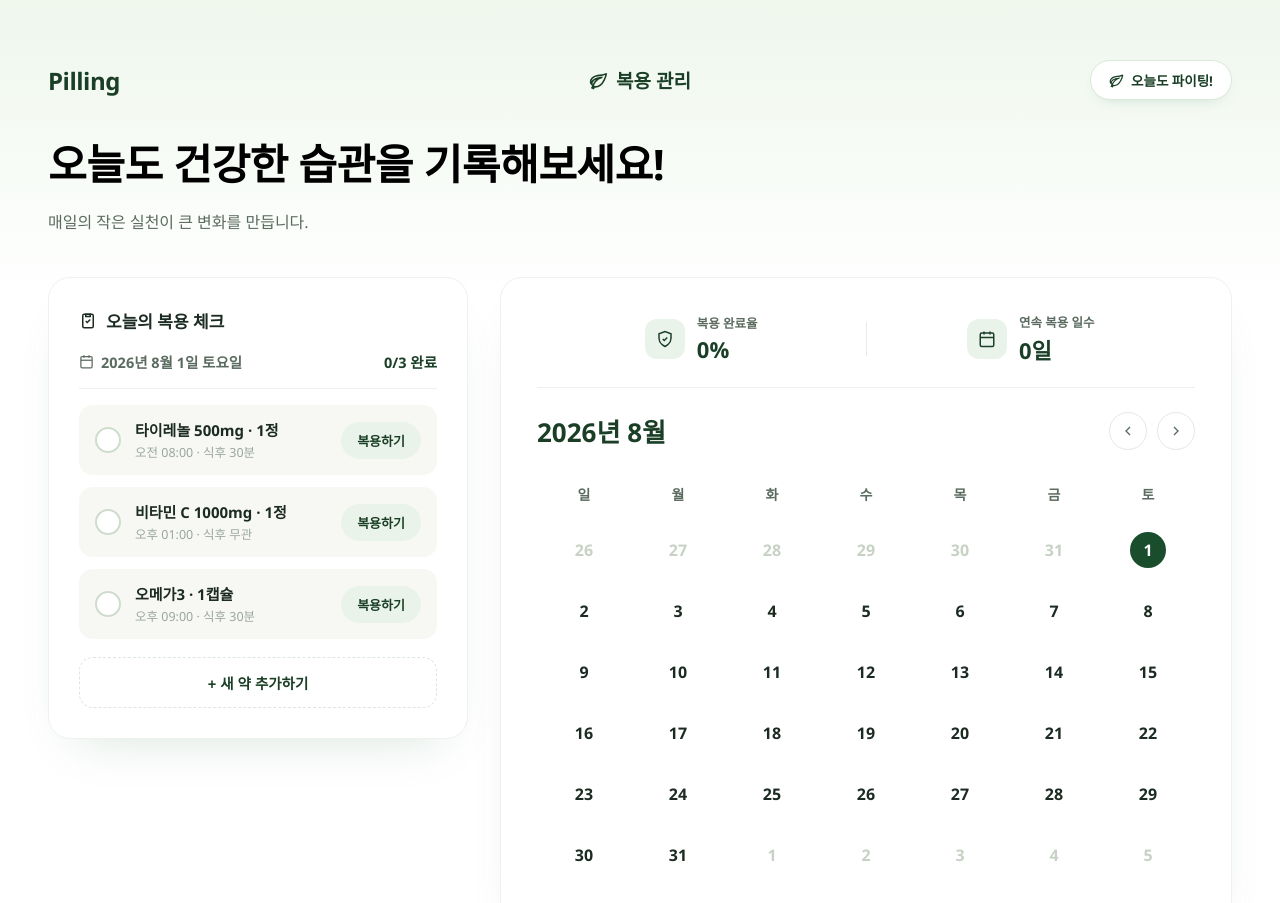
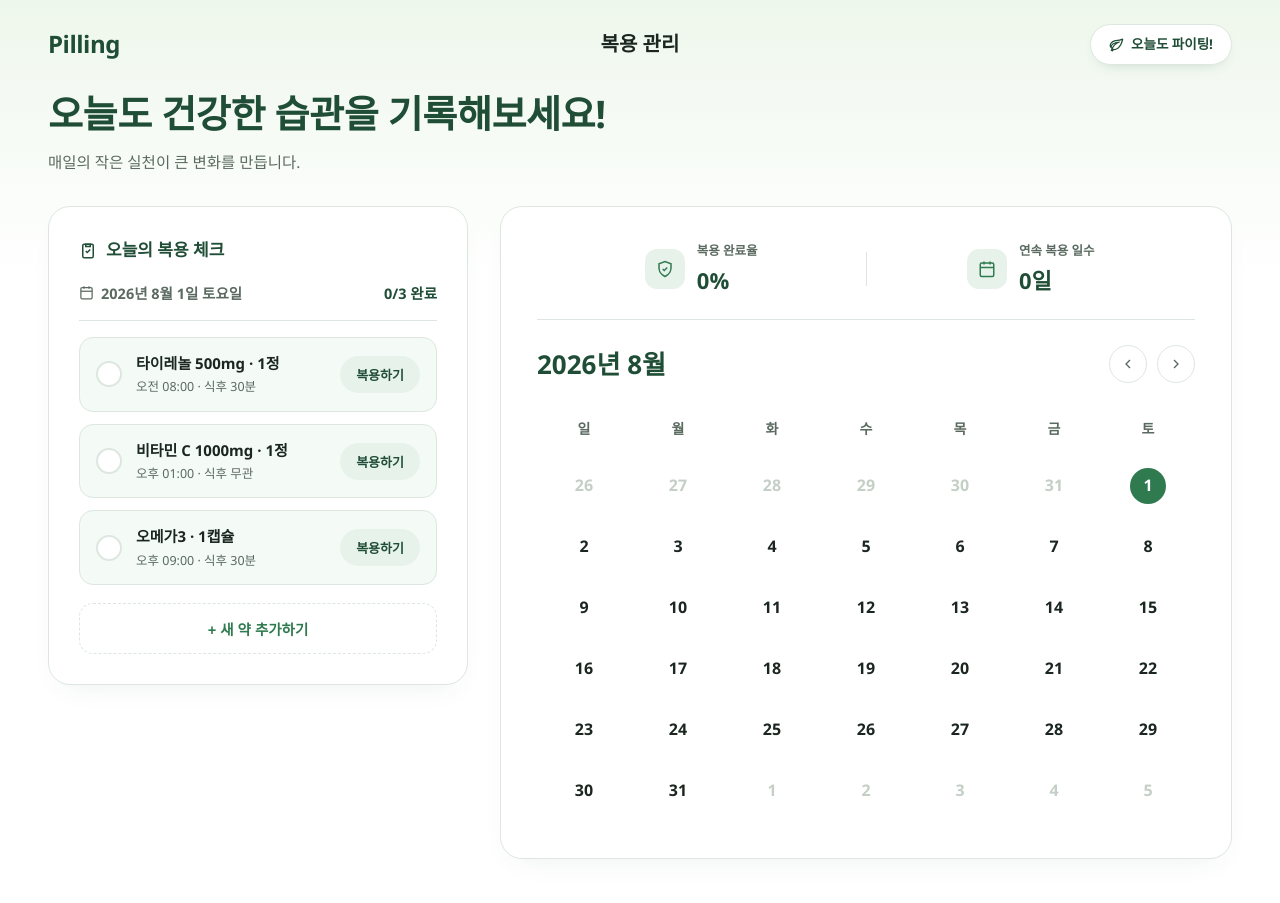
Before and after one commit to 20261184/-Pilling, a website: page 복용관리.html in a window 1280 px wide. Shown: the top 903 px of the page. Drawn offline with Linux system fonts and the light colour scheme.

Commit message:
복용관리 수정본 최종

```diff
--- a/복용관리.html
+++ b/복용관리.html
@@ -5,96 +5,106 @@
 <meta name="viewport" content="width=device-width, initial-scale=1.0">
 <title>Pilling</title>
 <style>
+  /* [폐의약품 관리] 페이지 기준 색상 변수 통일 */
   :root{
-    --green-dark:#1f6b3a;
-    --green-deep:#1a4d2c;
-    --green-mid:#2f8f4e;
-    --green-pale:#eaf3ea;
-    --green-line:#dbe8db;
-    --text-dark:#1c2b22;
-    --text-mid:#5b6b60;
-    --text-light:#9aa79e;
-    --cream:#f7f8f4;
+    --green-900:#1f4d36;
+    --green-700:#2f7a4f;
+    --green-600:#3c9461;
+    --green-100:#e7f3ea;
+    --green-50:#f4faf6;
+    --paper:#fbfaf6;
+    --ink:#1b2620;
+    --ink-soft:#5b6a60;
+    --line:#dde7df;
+    --danger:#c4502e;
+    --warn-bg:#fdeceb;
+    --warn-line:#f3b8b3;
+    --warn-text:#c0392b;
   }
   *{box-sizing:border-box;}
   body{
     margin:0;
     font-family:"Apple SD Gothic Neo","Pretendard","Segoe UI",sans-serif;
+    /* [폐의약품 관리] 페이지 기준 상단 그라데이션 배경 적용 */
     background:linear-gradient(180deg,#eef7ec,#ffffff 30%);
-    color:var(--text-dark);
+    color:var(--ink);
+    line-height:1.55;
   }
+
   .wrap{
     max-width:1280px;
     margin:0 auto;
-    padding:60px 48px 90px;
+    padding:24px 48px 60px;
     position:relative;
   }
 
+  /* =================== 공통 상단 헤더 =================== */
   .top-row{
     display:grid;
     grid-template-columns:1fr auto 1fr;
     align-items:center;
-    margin-bottom:36px;
+    margin-bottom:24px;
   }
   .logo-mark{
     font-size:24px;
     font-weight:800;
-    color:#1a3f26;
+    color:var(--green-900);
     letter-spacing:-0.02em;
+    line-height:1;
     justify-self:start;
   }
+
   .eyebrow{
     display:inline-flex;
     align-items:center;
     gap:8px;
-    color:#1a3f26;
-    font-weight:800;
-    font-size:19px;
+    color:var(--ink);
+    font-weight:700;
+    font-size:20px;
+    line-height:1;
     justify-self:center;
+    cursor:pointer;
+    transition:color .15s;
   }
+  .eyebrow:hover{
+    color:var(--green-600);
+  }
+
+  /* [폐의약품 관리] top-pill-tag 크기/여백/그림자 100% 동일화 */
   .pill-tag{
     display:inline-flex;
     align-items:center;
     gap:7px;
     background:#fff;
-    border:1px solid var(--green-line);
+    border:1px solid var(--line);
     border-radius:30px;
     padding:9px 18px;
     font-size:13.5px;
     font-weight:700;
-    color:#1a3f26;
-    box-shadow:0 6px 16px -10px rgba(31,107,58,0.3);
+    color:var(--green-900);
+    box-shadow:0 6px 16px -10px rgba(31,77,54,0.3);
     justify-self:end;
   }
 
-  .heading{margin-bottom:44px;}
+  /* =================== 메인 컨텐츠 =================== */
+  .heading{margin-bottom:32px;}
   .heading-row{
     display:flex;
     align-items:center;
     gap:14px;
-    margin:14px 0 18px;
-  }
-  .heading-icon{
-    width:44px;height:44px;
-    border-radius:14px;
-    background:var(--green-pale);
-    color:#1a3f26;
-    display:flex;
-    align-items:center;
-    justify-content:center;
-    flex-shrink:0;
+    margin:10px 0 12px;
   }
   .heading h1{
-    font-size:42px;
+    font-size:38px;
     font-weight:800;
-    line-height:1.32;
+    line-height:1.3;
     margin:0;
-    color:black;
+    color:var(--green-900);
     letter-spacing:-0.01em;
   }
   .heading p{
-    font-size:16px;
-    color:var(--text-mid);
+    font-size:15.5px;
+    color:var(--ink-soft);
     margin:0;
   }
 
@@ -109,8 +119,8 @@
     background:#fff;
     border-radius:22px;
     padding:30px;
-    border:1px solid #eef2ec;
-    box-shadow:0 24px 50px -28px rgba(31,107,58,0.2);
+    border:1px solid var(--line);
+    box-shadow:0 12px 30px -15px rgba(31,77,54,0.1);
   }
   .checklist-title{
     display:flex;
@@ -118,6 +128,7 @@
     gap:9px;
     font-size:17px;
     font-weight:800;
+    color:var(--green-900);
     margin-bottom:18px;
   }
   .checklist-meta{
@@ -126,7 +137,7 @@
     justify-content:space-between;
     padding-bottom:16px;
     margin-bottom:16px;
-    border-bottom:1px solid #eef2ec;
+    border-bottom:1px solid var(--line);
   }
   .checklist-meta .date{
     display:flex;
@@ -134,19 +145,20 @@
     gap:7px;
     font-size:14.5px;
     font-weight:600;
-    color:var(--text-mid);
+    color:var(--ink-soft);
   }
   .checklist-meta .progress{
     font-size:14.5px;
     font-weight:700;
-    color:#1a3f26;
+    color:var(--green-900);
   }
 
   .med-item{
     display:flex;
     align-items:center;
     justify-content:space-between;
-    background:var(--cream);
+    background:var(--green-50);
+    border:1px solid var(--line);
     border-radius:14px;
     padding:14px 16px;
     margin-bottom:12px;
@@ -160,7 +172,7 @@
   .med-check{
     width:26px;height:26px;
     border-radius:50%;
-    border:2px solid #cfdccd;
+    border:2px solid var(--line);
     background:#fff;
     flex-shrink:0;
     display:flex;
@@ -171,14 +183,14 @@
     transition:all .15s;
   }
   .med-check.checked{
-    background:var(--green-deep);
-    border-color:var(--green-deep);
+    background:var(--green-700);
+    border-color:var(--green-700);
   }
-  .med-name{font-size:15px; font-weight:700;}
-  .med-sub{font-size:12.5px; color:var(--text-light); margin-top:2px;}
+  .med-name{font-size:15px; font-weight:700; color:var(--ink);}
+  .med-sub{font-size:12.5px; color:var(--ink-soft); margin-top:2px;}
   .med-btn{
-    background:var(--green-pale);
-    color:#1a3f26;
+    background:var(--green-100);
+    color:var(--green-900);
     border:none;
     border-radius:20px;
     padding:9px 16px;
@@ -190,39 +202,40 @@
   }
   .med-btn.done{
     background:#fff;
-    color:var(--text-light);
+    border:1px solid var(--line);
+    color:var(--ink-soft);
   }
-  .med-btn:hover{background:#d9ecd6;}
+  .med-btn:hover:not(.done){background:#d6ebd9;}
 
   .add-btn{
     width:100%;
     margin-top:6px;
     background:transparent;
-    border:1.5px dashed var(--green-line);
+    border:1.5px dashed var(--line);
     border-radius:14px;
     padding:14px;
     font-size:14.5px;
     font-weight:700;
-    color:#1a3f26;
+    color:var(--green-700);
     cursor:pointer;
     transition:background .15s, border-color .15s;
   }
-  .add-btn:hover{background:var(--green-pale); border-color:var(--green-mid);}
+  .add-btn:hover{background:var(--green-100); border-color:var(--green-600);}
 
   .calendar-card{
     flex:1;
     background:#fff;
     border-radius:22px;
     padding:34px 36px;
-    border:1px solid #eef2ec;
-    box-shadow:0 24px 50px -28px rgba(31,107,58,0.2);
+    border:1px solid var(--line);
+    box-shadow:0 12px 30px -15px rgba(31,77,54,0.1);
   }
   .cal-mini-stats{
     display:flex;
     align-items:center;
     margin-bottom:24px;
     padding-bottom:22px;
-    border-bottom:1px solid #eef2ec;
+    border-bottom:1px solid var(--line);
   }
   .mini-stat{
     flex:1;
@@ -235,17 +248,17 @@
   .mini-stat-icon{
     width:40px;height:40px;
     border-radius:12px;
-    background:var(--green-pale);
-    color:#1a3f26;
+    background:var(--green-100);
+    color:var(--green-700);
     display:flex;
     align-items:center;
     justify-content:center;
     flex-shrink:0;
   }
-  .mini-stat-label{font-size:12.5px; color:var(--text-mid); font-weight:600; margin-bottom:2px;}
-  .mini-stat-value{font-size:22px; font-weight:800; color:#1a3f26;}
+  .mini-stat-label{font-size:12.5px; color:var(--ink-soft); font-weight:600; margin-bottom:2px;}
+  .mini-stat-value{font-size:22px; font-weight:800; color:var(--green-900);}
   .mini-stat-value.small{font-size:14.5px; font-weight:700; line-height:1.35;}
-  .mini-divider{width:1px; height:34px; background:#e7ede6; flex-shrink:0;}
+  .mini-divider{width:1px; height:34px; background:var(--line); flex-shrink:0;}
 
   .cal-head{
     display:flex;
@@ -256,29 +269,29 @@
   .cal-head h2{
     font-size:26px;
     font-weight:800;
-    color:#1a3f26;
+    color:var(--green-900);
     margin:0;
   }
   .cal-nav{display:flex; gap:10px;}
   .cal-nav button{
     width:38px;height:38px;
     border-radius:50%;
-    border:1px solid #e2e9e3;
+    border:1px solid var(--line);
     background:#fff;
-    color:var(--text-mid);
+    color:var(--ink-soft);
     cursor:pointer;
     display:flex;
     align-items:center;
     justify-content:center;
     transition:background .15s, border-color .15s;
   }
-  .cal-nav button:hover{background:var(--green-pale); border-color:var(--green-mid); color:#1a3f26;}
+  .cal-nav button:hover{background:var(--green-50); border-color:var(--green-600); color:var(--green-900);}
 
   table{width:100%; border-collapse:collapse;}
   th{
     font-size:14px;
     font-weight:700;
-    color:var(--text-mid);
+    color:var(--ink-soft);
     padding:8px 0 18px;
   }
   td{
@@ -289,16 +302,16 @@
   .day-num{
     font-size:16px;
     font-weight:600;
-    color:var(--text-dark);
+    color:var(--ink);
     display:inline-flex;
     align-items:center;
     justify-content:center;
     width:36px;height:36px;
     border-radius:50%;
   }
-  .day-num.muted{color:#c7d2c5;}
+  .day-num.muted{color:#c4cfc6;}
   .day-num.today{
-    background:var(--green-deep);
+    background:var(--green-700);
     color:#fff;
   }
   .day-check{
@@ -308,8 +321,9 @@
   }
 
   @media (max-width:1000px){
-    .wrap{padding:40px 20px 60px;}
-    .top-row{grid-template-columns:auto 1fr auto; gap:12px;}
+    .wrap{padding:20px 20px 40px;}
+    .top-row{grid-template-columns:auto 1fr auto; gap:12px; margin-bottom:16px;}
+    .eyebrow{font-size:17px;}
     .main-grid{flex-direction:column;}
     .checklist-card{flex:1; width:100%;}
     .heading h1{font-size:30px;}
@@ -325,7 +339,6 @@
   <div class="top-row">
     <div class="logo-mark">Pilling</div>
     <div class="eyebrow">
-      <svg width="19" height="19" viewBox="0 0 24 24" fill="none" stroke="currentColor" stroke-width="2"><path d="M17 8C8 10 5.9 16.17 3.82 21.34l1.89.66.95-2.3c.48.17.98.3 1.34.3C19 20 22 3 22 3c-1 2-8 2.25-13 3.25S2 11.5 2 13.5c0 1.43.74 2.84 1.5 3.5C2.74 12.41 6.97 9.13 17 8z"/></svg>
       복용 관리
     </div>
     <div class="pill-tag">
@@ -541,7 +554,7 @@
           const checked = isAllChecked(todayKey(cell.dateObj));
           td.innerHTML = `
             <span class="day-num ${isToday ? 'today' : ''}">${cell.day}</span>
-            <div class="day-check">${checked ? '<svg width="16" height="16" viewBox="0 0 24 24" fill="none"><circle cx="12" cy="12" r="10" fill="#e3f3e6"/><path d="M9 12l2 2 4-4" stroke="#2f8f4e" stroke-width="2" fill="none" stroke-linecap="round" stroke-linejoin="round"/></svg>' : ''}</div>
+            <div class="day-check">${checked ? '<svg width="16" height="16" viewBox="0 0 24 24" fill="none"><circle cx="12" cy="12" r="10" fill="#e7f3ea"/><path d="M9 12l2 2 4-4" stroke="#2f7a4f" stroke-width="2" fill="none" stroke-linecap="round" stroke-linejoin="round"/></svg>' : ''}</div>
           `;
         }
         tr.appendChild(td);
```
